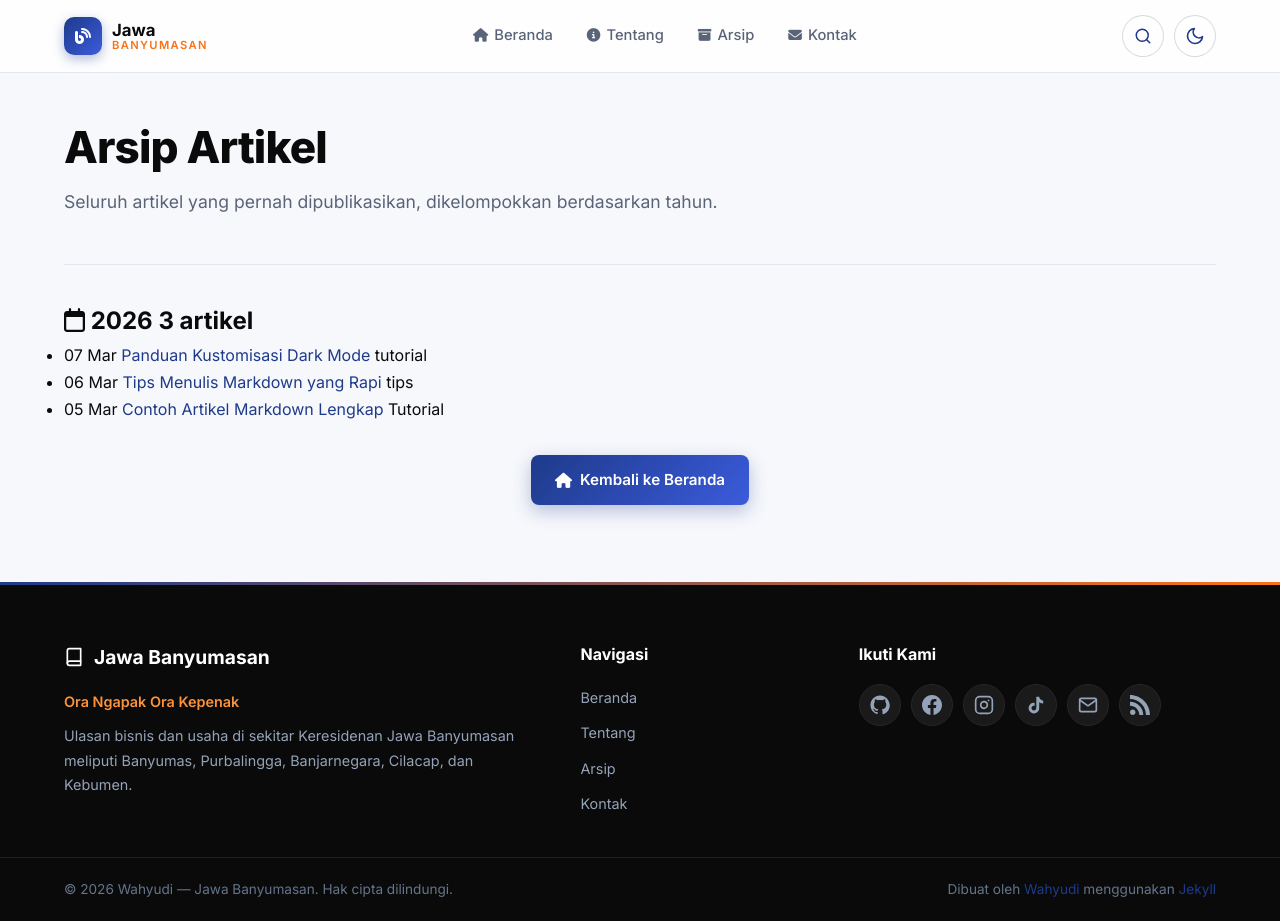
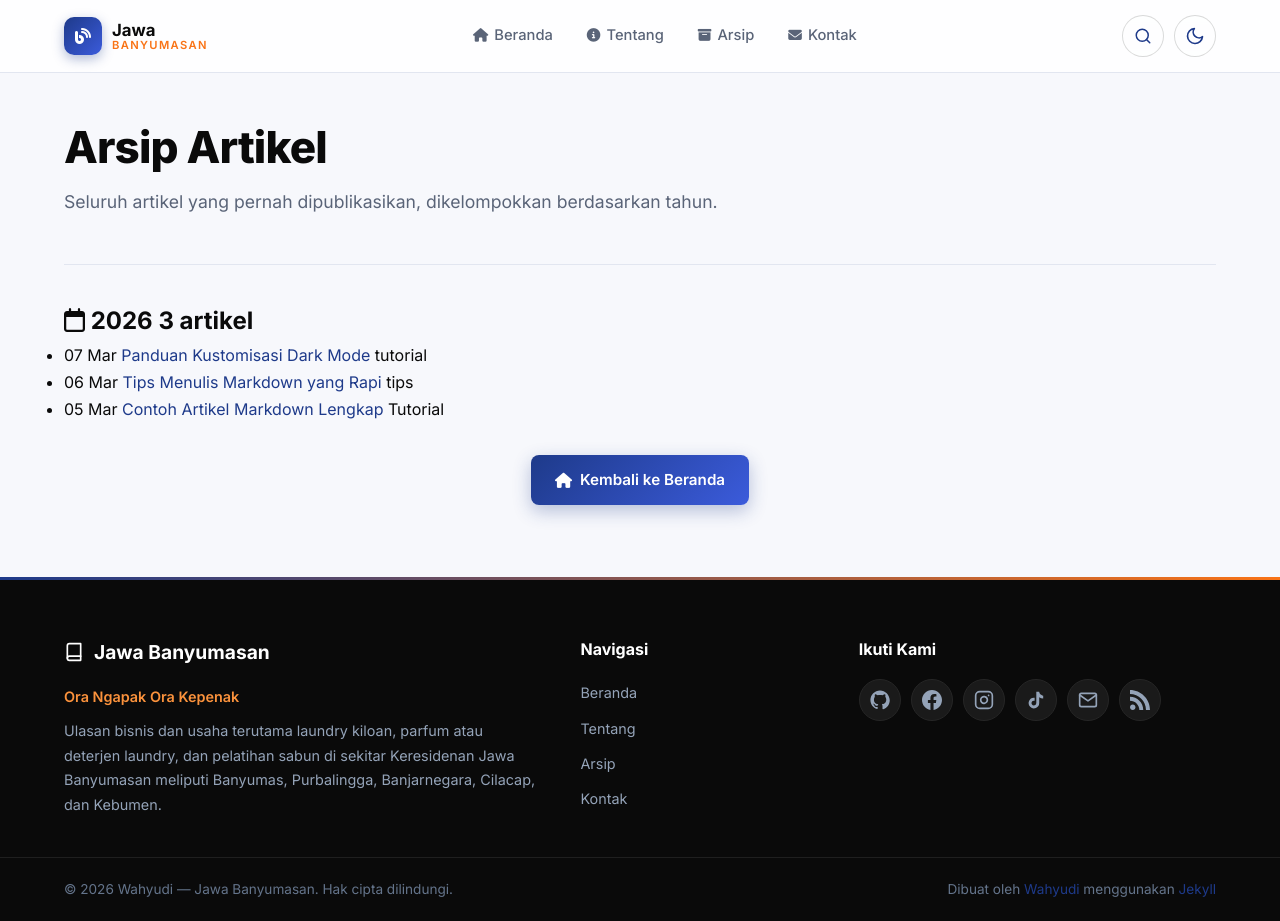
Before and after one commit to jawabanyumasan/jawabanyumasan.github.io, a Jekyll site: the page built from archive.md, in a window 1280 px wide and 921 px high. Built offline with Jekyll 4.4.1, drawn with Linux system fonts in a browser that asks for light colours.

Commit message:
Update _config.yml

```diff
--- a/_config.yml
+++ b/_config.yml
@@ -1,6 +1,6 @@
 title: "Jawa Banyumasan"
 tagline: "Ora Ngapak Ora Kepenak"
-description: "Ulasan bisnis dan usaha di sekitar Keresidenan Jawa Banyumasan meliputi Banyumas, Purbalingga, Banjarnegara, Cilacap, dan Kebumen."
+description: "Ulasan bisnis dan usaha terutama laundry kiloan, parfum atau deterjen laundry, dan pelatihan sabun di sekitar Keresidenan Jawa Banyumasan meliputi Banyumas, Purbalingga, Banjarnegara, Cilacap, dan Kebumen."
 author: "Wahyudi"
 email: "jawabanyumasan@gmail.com"
 
```
